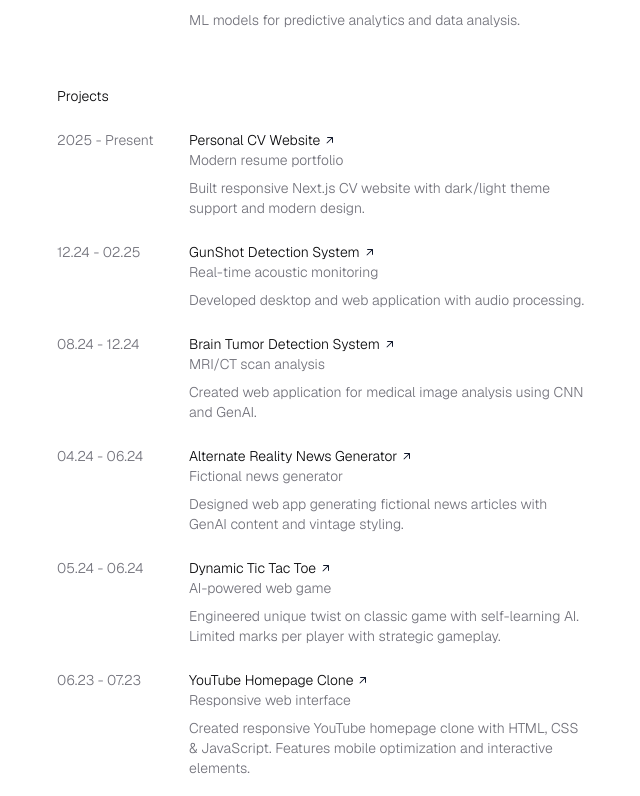
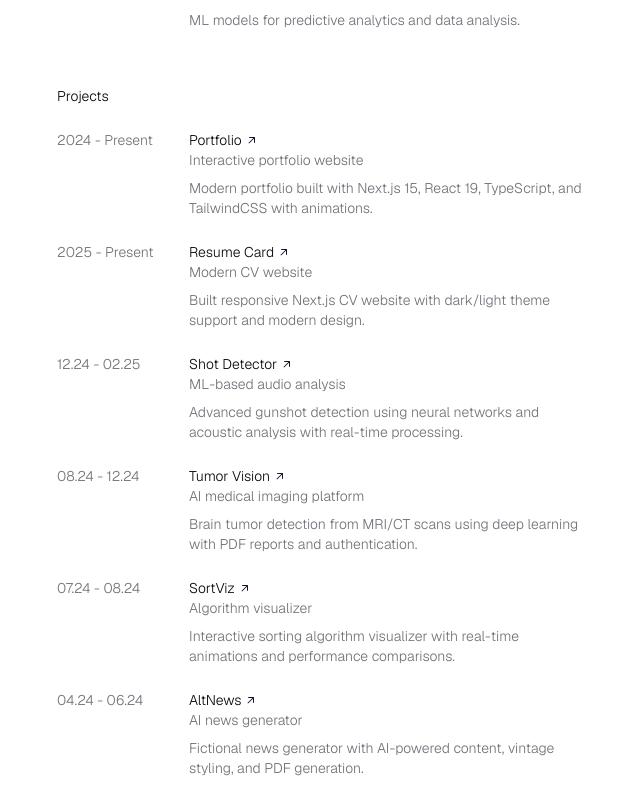
Before and after one commit to heyadrsh/resume-card, a Next.js app: page / in a window 1280 px wide. Shown: the part 464-1260 px from the top of the page, without its empty margins (319-959 px from the left). Built offline with nearby package versions, Linux system fonts and the light colour scheme.

Commit message:
add projects and renaming

```diff
--- a/data/bio.ts
+++ b/data/bio.ts
@@ -2,7 +2,7 @@
   name: 'Aadarsh Kr.',
   avatar: 'https://github.com/heyadrsh.png',
   jobTitle: 'Developer && Student',
-  website: 'https://heyadrsh.tech/',
+  website: 'https://www.heyadrsh.tech/',
   about:
     'Creating software that works better than my morning routine 🍷 .',
   contacts: [
--- a/data/profile.ts
+++ b/data/profile.ts
@@ -31,45 +31,59 @@
     title: 'Projects',
     items: [
       {
-        title: 'Personal CV Website',
-        subTitle: 'Modern resume portfolio',
+        title: 'Portfolio',
+        subTitle: 'Interactive portfolio website',
+        date: '2024 - Present',
+        description: 'Modern portfolio built with Next.js 15, React 19, TypeScript, and TailwindCSS with animations.',
+        href: 'https://heyadrsh.tech',
+      },
+      {
+        title: 'Resume Card',
+        subTitle: 'Modern CV website',
         date: '2025 - Present',
         description: 'Built responsive Next.js CV website with dark/light theme support and modern design.',
         href: 'https://resume.heyadrsh.tech',
       },
       {
-        title: 'GunShot Detection System',
-        subTitle: 'Real-time acoustic monitoring',
+        title: 'Shot Detector',
+        subTitle: 'ML-based audio analysis',
         date: '12.24 - 02.25',
-        description: 'Developed desktop and web application with audio processing.',
+        description: 'Advanced gunshot detection using neural networks and acoustic analysis with real-time processing.',
         href: 'https://github.com/heyadrsh/gunshotdetection',
       },
       {
-        title: 'Brain Tumor Detection System',
-        subTitle: 'MRI/CT scan analysis',
+        title: 'Tumor Vision',
+        subTitle: 'AI medical imaging platform',
         date: '08.24 - 12.24',
-        description: 'Created web application for medical image analysis using CNN and GenAI.',
+        description: 'Brain tumor detection from MRI/CT scans using deep learning with PDF reports and authentication.',
         href: 'https://github.com/heyadrsh/brain-tumor-detection',
       },
       {
-        title: 'Alternate Reality News Generator',
-        subTitle: 'Fictional news generator',
+        title: 'SortViz',
+        subTitle: 'Algorithm visualizer',
+        date: '07.24 - 08.24',
+        description: 'Interactive sorting algorithm visualizer with real-time animations and performance comparisons.',
+        href: 'https://github.com/heyadrsh/sortviz',
+      },
+      {
+        title: 'AltNews',
+        subTitle: 'AI news generator',
         date: '04.24 - 06.24',
-        description: 'Designed web app generating fictional news articles with GenAI content and vintage styling.',
+        description: 'Fictional news generator with AI-powered content, vintage styling, and PDF generation.',
         href: 'https://heyadrsh.github.io/alternate-reality-news-generator/',
       },
       {
-        title: 'Dynamic Tic Tac Toe',
-        subTitle: 'AI-powered web game',
+        title: 'ShiftTac',
+        subTitle: 'Dynamic Tic Tac Toe',
         date: '05.24 - 06.24',
-        description: 'Engineered unique twist on classic game with self-learning AI. Limited marks per player with strategic gameplay.',
+        description: 'Never draw again! Tic Tac Toe with Google Gemini AI where 4th mark removes oldest.',
         href: 'https://heyadrsh.github.io/dynamic-tictactoe/',
       },
       {
-        title: 'YouTube Homepage Clone',
-        subTitle: 'Responsive web interface',
+        title: 'YT Clone',
+        subTitle: 'YouTube interface clone',
         date: '06.23 - 07.23',
-        description: 'Created responsive YouTube homepage clone with HTML, CSS & JavaScript. Features mobile optimization and interactive elements.',
+        description: 'Responsive YouTube homepage clone with HTML, CSS & JavaScript. Mobile optimized interface.',
         href: 'https://heyadrsh.github.io/youtube-homepage-clone/',
       },
     ],
```
